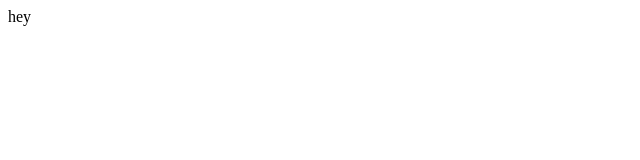
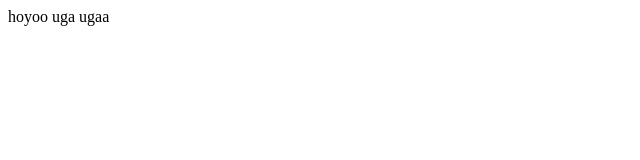
Before and after one commit to moosipea/TEST, a plain HTML site: page index.html in a window 1280 px wide. Shown: the full height of the page, 0-640 px from the left. Drawn offline with Linux system fonts and the light colour scheme.

Commit message:
Update index.html

```diff
--- a/index.html
+++ b/index.html
@@ -1,5 +1,9 @@
 <DOCTYPE !html>
-  <html>
-    <p>hey</p>
+    <html>
+        <body>
+            <p>
+                hoyoo uga ugaa
+            </p>
 
-  </html>
+        </body>
+    </html>
```
